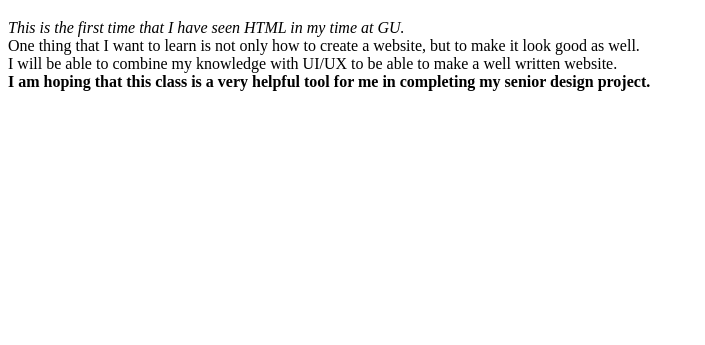
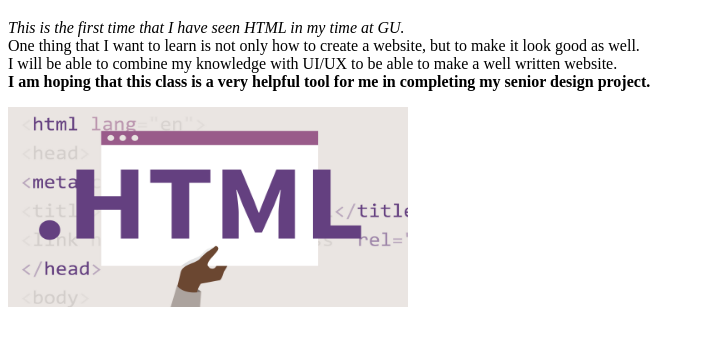
Before and after one commit to anttobias2/HW1, a plain HTML site: page docs/index.html in a window 1280 px wide. Shown: the part 61-406 px from the top of the page, without its empty margins (0-705 px from the left). Drawn offline with Linux system fonts and the light colour scheme.

Commit message:
added image

```diff
--- a/docs/index.html
+++ b/docs/index.html
@@ -14,5 +14,7 @@
         I will be able to combine my knowledge with UI/UX to be able to make a well written website.<br>
         <strong>I am hoping that this class is a very helpful tool for me in completing my senior design project.</strong>
     </p>
+    <img src="HTML.jpg" alt="HTML" width="400" height=200>
+
 </body>
 </html>
```
Also changed, not shown: docs/HTML.jpg (added).
